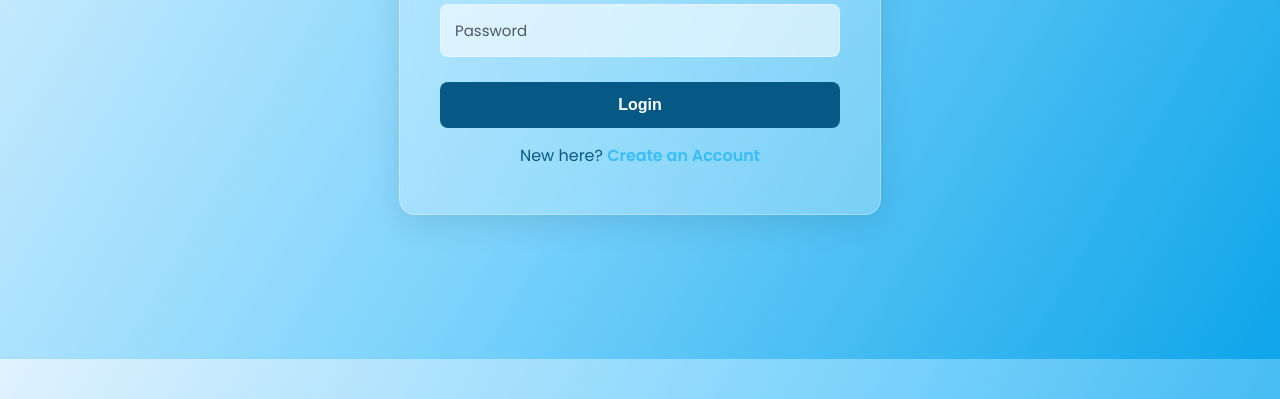
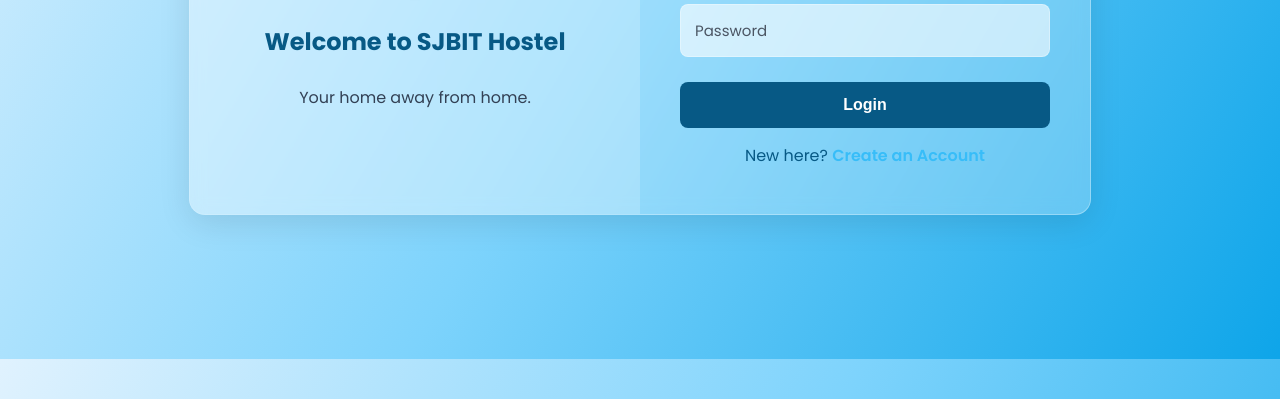
Before and after one commit to mohith-017/hostel_management_project, a website: page frontend/index.html in a window 1280 px wide. Shown: the part 441-840 px from the top of the page. Drawn offline with Linux system fonts and the light colour scheme.

Commit message:
This is the 4th update of this project

```diff
--- a/frontend/css/style.css
+++ b/frontend/css/style.css
@@ -52,6 +52,8 @@
 }
 
 /* --- Login Page (index.html) --- */
+
+/* (MODIFIED) - This now just centers the main container */
 .login-page-wrapper {
   display: flex;
   justify-content: center;
@@ -60,10 +62,63 @@
   padding: 20px;
 }
 
+/* (NEW) - This is the new 2-column container */
+.login-container {
+  display: flex;
+  flex-direction: row;
+  max-width: 900px; /* Increased max-width for 2 cols */
+  width: 100%;
+  padding: 0; /* Remove padding, will add to children */
+  overflow: hidden; /* Keep rounded corners on children */
+}
+
+/* (NEW) - Column 1: Image Styling */
+.login-image-container {
+  flex-basis: 50%; /* Takes up half the space */
+  padding: 40px;
+  box-sizing: border-box;
+  text-align: center;
+  color: var(--primary-color);
+  /* A subtle background for the image side */
+  background: rgba(255, 255, 255, 0.2);
+  display: flex;
+  flex-direction: column;
+  justify-content: center;
+  align-items: center;
+}
+
+.login-image-container img {
+    width: 100%;
+    max-width: 150px;
+    height: auto;
+    border-radius: 91px;
+    margin-bottom: 20px;
+    box-shadow: 0 4px 15px rgba(0, 0, 0, 0.1);
+    border: 1px solid var(--border-color);
+}
+
+.login-image-container h2 {
+  font-weight: 700;
+  margin-bottom: 10px;
+  color: var(--primary-color);
+}
+.login-image-container p {
+  font-size: 16px;
+  color: #334155;
+}
+
+
+/* (MODIFIED) - This is now Column 2 */
 .auth-box {
-  max-width: 400px;
-  width: 100%;
+  flex-basis: 50%; /* Takes up the other half */
+  /* Remove frost styles, they are on .login-container now */
+  /* Remove max-width, flex-basis is handling it */
+  max-width: none;
+  width: auto;
+  box-sizing: border-box;
+  padding: 30px 40px; /* Add padding back */
 }
+
 
 .form-section {
   text-align: center;
@@ -714,3 +769,22 @@
 .toast.toast-error {
   border-left-color: var(--error-color);
 }
+
+/* (NEW) - Add media query for responsiveness on login page */
+@media (max-width: 768px) {
+  .login-container {
+    flex-direction: column;
+    max-width: 450px; /* Let it be taller, not wider */
+  }
+
+  /* Hide image on small screens to save space */
+  .login-image-container {
+    display: none;
+  }
+
+  .auth-box {
+    flex-basis: 100%;
+    /* Remove padding override if any */
+    padding: 30px 40px;
+  }
+}
--- a/frontend/index.html
+++ b/frontend/index.html
@@ -4,9 +4,24 @@
     <meta charset="UTF-8" />
     <meta name="viewport" content="width=device-width, initial-scale=1.0" />
     <title>SJBIT Hostel Portal</title>
-    <link rel="stylesheet" href="css/style.css" /> </head>
+
+    <link rel="icon" href="logo.png" type="image/png">
+    <link rel="stylesheet" href="css/style.css" />
+</head>
 <body>
-    <div class="login-page-wrapper"> <div id="auth-box" class="auth-box frost-container"> <div id="login-section" class="form-section">
+    <div class="login-page-wrapper">
+
+        <div class="login-container frost-container">
+
+            <div class="login-image-container">
+                <img src="logo.png" alt="Hostel Building" />
+                <h2>Welcome to SJBIT Hostel</h2>
+                <p>Your home away from home.</p>
+            </div>
+
+            <div id="auth-box" class="auth-box">
+
+                <div id="login-section" class="form-section">
                     <h2>Hostel Login</h2>
                     <input type="text" id="login-id" placeholder="User ID (e.g., Admission No.)" />
                     <select id="login-role">
@@ -18,10 +33,12 @@
                     <p>New here? <a href="#" onclick="toggleForm()">Create an Account</a></p>
                 </div>
 
-            <div id="signup-section" class="form-section hidden"> <h2>Create Account</h2>
+                <div id="signup-section" class="form-section hidden">
+                    <h2>Create Account</h2>
                     <input type="text" id="signup-name" placeholder="Full Name" />
                     <input type="text" id="signup-id" placeholder="User ID (e.g., Admission No.)" />
-                <select id="signup-role" onchange="handleRoleChange()"> <option value="student">I am a Student</option>
+                    <select id="signup-role" onchange="handleRoleChange()">
+                        <option value="student">I am a Student</option>
                         <option value="admin">I am an Admin</option>
                     </select>
                     <div id="student-fields">
@@ -31,7 +48,8 @@
                         <input type="text" id="signup-parent-phone" placeholder="Parent's Phone Number" />
                         <input type="text" id="signup-address" placeholder="Home Address" />
                     </div>
-                <div id="admin-fields" class="hidden"> <input type="text" id="signup-post" placeholder="Admin Post (e.g., Warden)" />
+                    <div id="admin-fields" class="hidden">
+                        <input type="text" id="signup-post" placeholder="Admin Post (e.g., Warden)" />
                     </div>
                     <input type="password" id="signup-password" placeholder="Create Password" />
                     <input type="password" id="signup-confirm" placeholder="Confirm Password" />
@@ -39,7 +57,9 @@
                     <p>Already a member? <a href="#" onclick="toggleForm()">Login Instead</a></p>
                 </div>
 
-            <p id="message"></p> </div>
+                <p id="message"></p>
+            </div>
+        </div>
     </div>
     <script src="js/auth.js"></script>
 </body>
```
Also changed, not shown: frontend/dashboard.html (+1 -1 lines), frontend/logo.png (added). Lines whose indentation alone changed are shown as unchanged.
